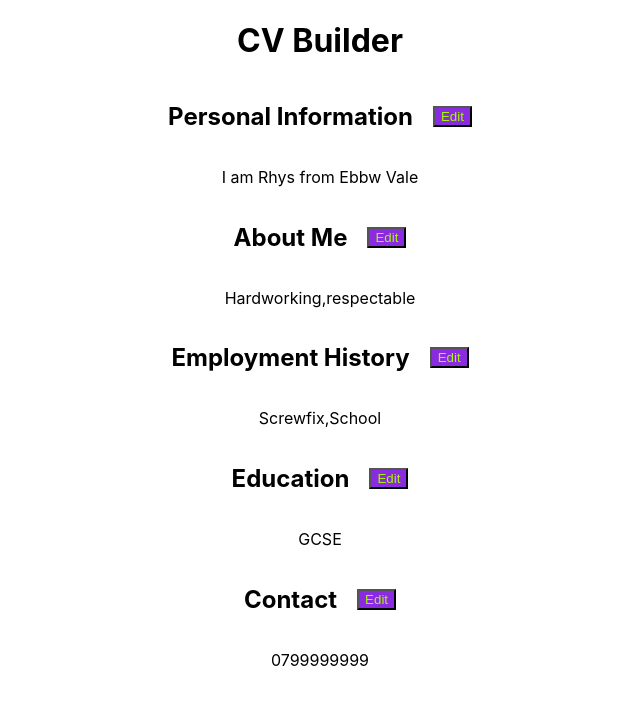
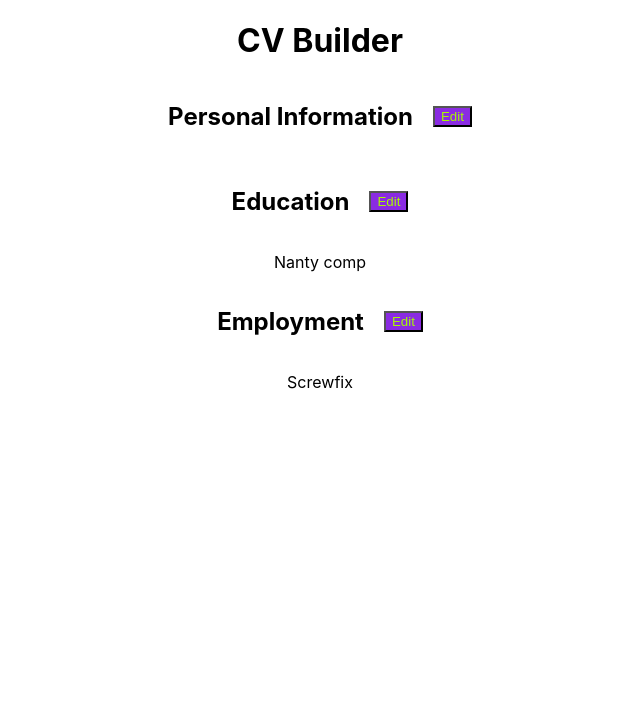
Before and after one commit to rlw92/cv-project, a React (Create React App) app in the folder cv-project/: page / in a window 1280 px wide. Shown: the top 704 px of the page, without its empty margins (320-960 px from the left). Built offline with nearby package versions, Linux system fonts and the light colour scheme.

Commit message:
Decided to set up different components for each section.

```diff
--- a/cv-project/src/App.css
+++ b/cv-project/src/App.css
@@ -2,7 +2,7 @@
 button{background-color:blueviolet; color:rgb(167, 248, 3)}
 
 .modal {
-
+  /* display: none;  Hidden by default */
     position: fixed; /* Stay in place */
     z-index: 1; /* Sit on top */
     left: 0;
--- a/cv-project/src/App.js
+++ b/cv-project/src/App.js
@@ -1,55 +1,34 @@
 import React, { Component } from 'react'
-import Header from './components/Header'
-import Modal from './components/Modal'
+import Personalinfo from './components/Personalinfo'
+import Education from './components/Education'
+import Employment from './components/Employment'
 import './App.css'
 
 export class App extends Component {
   constructor(props) {
     super(props)
 
-    this.state = {
-      shwMdl: false,
-      cvInfo: {PI:"I am Rhys from Ebbw Vale",
-               about:"Hardworking,respectable",
-               emplyHis:"Screwfix,School",
-               education:"GCSE",
-               contact:"0799999999"
-            }
-    }
-
-    this.showModal = this.showModal.bind(this)
-    this.hideModal = this.hideModal.bind(this)
-
   }
-
-
-showModal (){
-  this.setState({
-    shwMdl:true
-  })
-}
-
-hideModal (){
-  this.setState({
-    shwMdl:false
-  })
-}
 
   render() {
     return (
       <div className="skltn">
         <h1 style={{textAlign:"center"}}>CV Builder</h1>
-       {this.state.shwMdl  &&  <Modal hide={this.hideModal}/>  }
-        <Header title="Personal Information" edit={this.showModal}/>
-        <p>{this.state.cvInfo.PI}</p>
-        <Header title="About Me" edit={this.showModal}/>
-        <p>{this.state.cvInfo.about}</p>
-        <Header title="Employment History" edit={this.showModal}/>
-        <p>{this.state.cvInfo.emplyHis}</p>
-        <Header title="Education" edit={this.showModal}/>
-        <p>{this.state.cvInfo.education}</p>
-        <Header title="Contact" edit={this.showModal}/>
-        <p>{this.state.cvInfo.contact}</p>
+          <Personalinfo />
+          <Education />
+          <Employment />
+
+      {/* } {this.state.shwMdl  &&  <Modal hide={this.hideModal}/>  }
+        <Header title="Personal Information" edit={this.showModal} info={this.state.PI} fnct={this.chngePI}/>
+
+
+        <Header title="About Me" edit={this.showModal} info={this.state.about} fnct={this.chngeAbout}/>
+        <Header title="Employment History" edit={this.showModal} info={this.state.emplyHis}/>
+        <Header title="Education" edit={this.showModal} info={this.state.education}/>
+        <Header title="Contact" edit={this.showModal} info={this.state.contact}/>
+
+        */ }
+
 
       </div>
     )
--- /dev/null
+++ b/cv-project/src/components/Education.js
@@ -0,0 +1,89 @@
+import React, { Component } from 'react'
+
+export class Education extends Component {
+    constructor(props) {
+      super(props)
+
+      this.state = {
+        shwMdl: false,
+        PI:"Nanty comp"
+
+     }
+
+         this.showModal = this.showModal.bind(this)
+         this.hideModal = this.hideModal.bind(this)
+         this.editInfo = this.editInfo.bind(this)
+         this.onSubmitTask = this.onSubmitTask.bind(this)
+   }
+         showModal (){
+           this.setState({
+             shwMdl:true
+           })
+         }
+
+         hideModal (){
+           this.setState({
+             shwMdl:false
+           })
+         }
+
+         editInfo (e){
+           this.setState(
+             {
+
+               edit: e.target.value
+
+             }
+
+           )
+
+    }
+
+    onSubmitTask = (e) => {
+        e.preventDefault();
+        this.setState({
+          PI: this.state.edit ,
+          edit: '' ,
+          shwMdl: false
+        });
+      };
+
+
+  render() {
+    return (
+      <div>
+
+    { this.state.shwMdl  &&   <div className="modal">
+
+        <div className="modal-content">
+        <span className="close" onClick={this.hideModal}>&times;</span>
+        <p>Edit Personal Information Below</p>
+        <input
+        onChange={this.editInfo}
+        value={this.state.edit}
+        type="text"></input>
+        <button onClick={this.onSubmitTask}>Edit and close</button>
+
+      </div>
+      </div>
+  }
+
+<div className="hdr">
+        <h2>Education</h2>
+
+        <button onClick={this.showModal}>Edit</button>
+        </div>
+
+        <p>{this.state.PI}</p>
+
+        </div>
+
+
+
+
+
+    )
+  }
+}
+
+export default Education
--- /dev/null
+++ b/cv-project/src/components/Employment.js
@@ -0,0 +1,87 @@
+import React, { Component } from 'react'
+
+
+export class Employment extends Component {
+constructor(props) {
+  super(props)
+
+  this.state = {
+     shwMdl: false,
+     PI:"Screwfix"
+
+  }
+
+      this.showModal = this.showModal.bind(this)
+      this.hideModal = this.hideModal.bind(this)
+      this.editInfo = this.editInfo.bind(this)
+      this.onSubmitTask = this.onSubmitTask.bind(this)
+}
+      showModal (){
+        this.setState({
+          shwMdl:true
+        })
+      }
+
+      hideModal (){
+        this.setState({
+          shwMdl:false
+        })
+      }
+
+      editInfo (e){
+        this.setState(
+          {
+
+            edit: e.target.value
+
+          }
+
+        )
+      }
+
+      onSubmitTask = (e) => {
+        e.preventDefault();
+        this.setState({
+          PI: this.state.edit ,
+          edit: '' ,
+          shwMdl: false
+        });
+      };
+
+  render() {
+    return (
+
+        <div>
+
+         { this.state.shwMdl  &&   <div className="modal">
+
+        <div className="modal-content">
+        <span className="close" onClick={this.hideModal}>&times;</span>
+        <p>Edit Personal Information Below</p>
+        <input
+        onChange={this.editInfo}
+        value={this.state.edit}
+        type="text"></input>
+        <button onClick={this.onSubmitTask}>Edit and close</button>
+
+      </div>
+      </div>
+  }
+
+
+
+
+        <div className="hdr">
+        <h2>Employment</h2>
+
+        <button onClick={this.showModal}>Edit</button>
+        </div>
+        <p>{this.state.PI}</p>
+
+        </div>
+
+    )
+  }
+}
+
+export default Employment
--- a/cv-project/src/components/Header.js
+++ b/cv-project/src/components/Header.js
@@ -1,16 +1,58 @@
 import React, { Component } from 'react'
+import Modal from './Modal'
 
 export class Header extends Component {
     constructor(props) {
       super(props)
 
+      this.state = {
+        shwMdl: false
+      }
+      this.showModal = this.showModal.bind(this)
+      this.hideModal = this.hideModal.bind(this)
+      this.editInfo = this.editInfo.bind(this)
+    }
 
+    editInfo (e){
+      this.setState(
+        {
+
+          edit: e.target.value
+
+        }
+
+      )
+    }
+
+    showModal (){
+      this.setState({
+        shwMdl:true
+      })
+    }
+
+    hideModal (){
+      this.setState({
+        shwMdl:false
+      })
     }
   render() {
     return (
+      <div>
       <div className="hdr">
+      { this.state.shwMdl  &&  <Modal hide={this.hideModal}/>  }
       <h2>{this.props.title}</h2>
-      <button onClick={this.props.edit}>Edit</button>
+      <button onClick={this.showModal}>Edit</button>
+      </div>
+
+      <p>{this.props.info}</p>
+
+
+
+      <input
+        onChange={this.editInfo}
+
+        ></input>
+        <button onClick={this.props.fnct}>Edit Personal INof</button>
       </div>
     )
   }
--- /dev/null
+++ b/cv-project/src/components/Personalinfo.js
@@ -0,0 +1,90 @@
+import React, { Component } from 'react'
+
+
+export class Personalinfo extends Component {
+constructor(props) {
+  super(props)
+
+  this.state = {
+      edit: '',
+     shwMdl: false,
+     PI:""
+
+  }
+
+      this.showModal = this.showModal.bind(this)
+      this.hideModal = this.hideModal.bind(this)
+      this.editInfo = this.editInfo.bind(this)
+      this.onSubmitTask = this.onSubmitTask.bind(this)
+}
+      showModal (){
+        this.setState({
+          shwMdl:true
+        })
+      }
+
+      hideModal (){
+        this.setState({
+          shwMdl:false
+        })
+      }
+
+      editInfo (e){
+        this.setState(
+          {
+
+            edit: e.target.value,
+
+
+          }
+
+        )
+      }
+
+      onSubmitTask = (e) => {
+        e.preventDefault();
+        this.setState({
+          PI: this.state.edit,
+          shwMdl: false
+        });
+      };
+
+  render() {
+
+    return (
+
+
+        <div>
+
+         { this.state.shwMdl  &&   <div className="modal">
+
+        <div className="modal-content">
+        <span className="close" onClick={this.hideModal}>&times;</span>
+        <p>Edit Personal Information Below</p>
+        <input
+        onChange={this.editInfo}
+        value={this.state.edit}
+        type="textarea"></input>
+        <button onClick={this.onSubmitTask}>Edit and close</button>
+
+      </div>
+      </div>
+  }
+
+
+
+
+        <div className="hdr">
+        <h2>Personal Information</h2>
+
+        <button onClick={this.showModal}>Edit</button>
+        </div>
+        <p>{this.state.PI}</p>
+
+        </div>
+
+    )
+  }
+}
+
+export default Personalinfo
```
Also changed, not shown: cv-project/src/components/Modal.js (+28 -0 lines).
